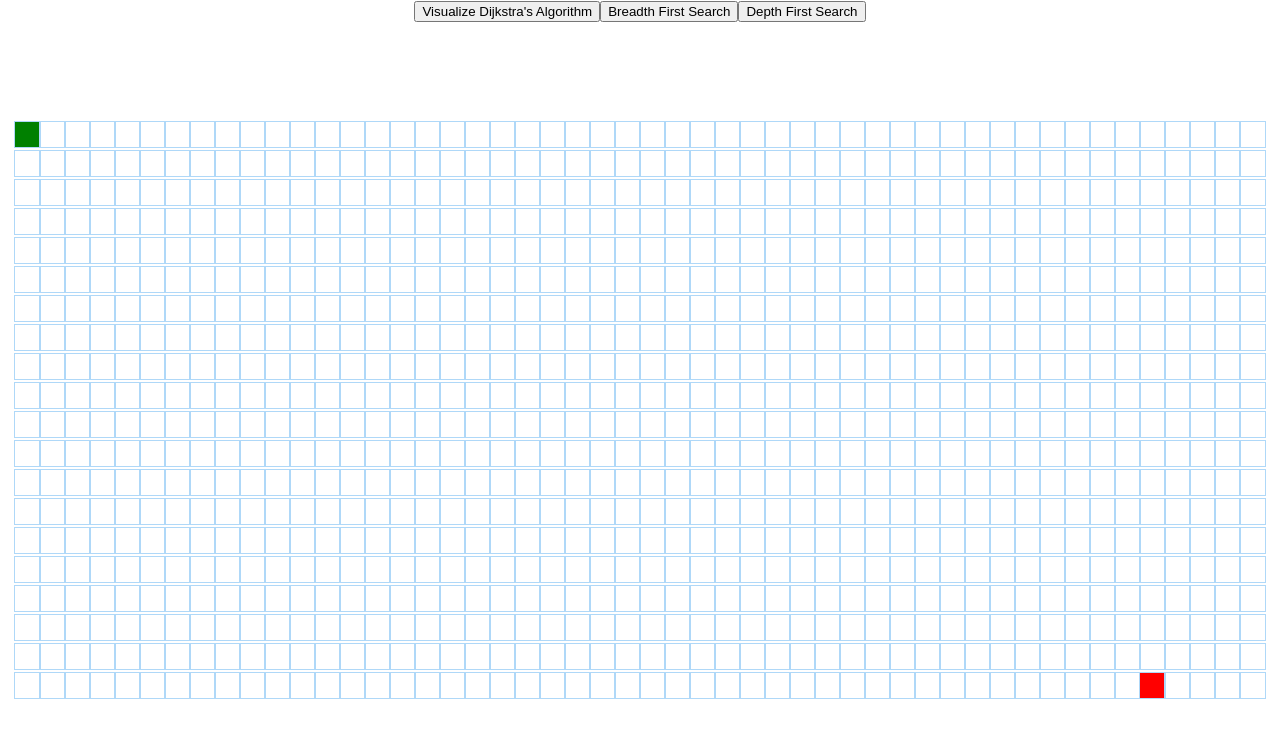
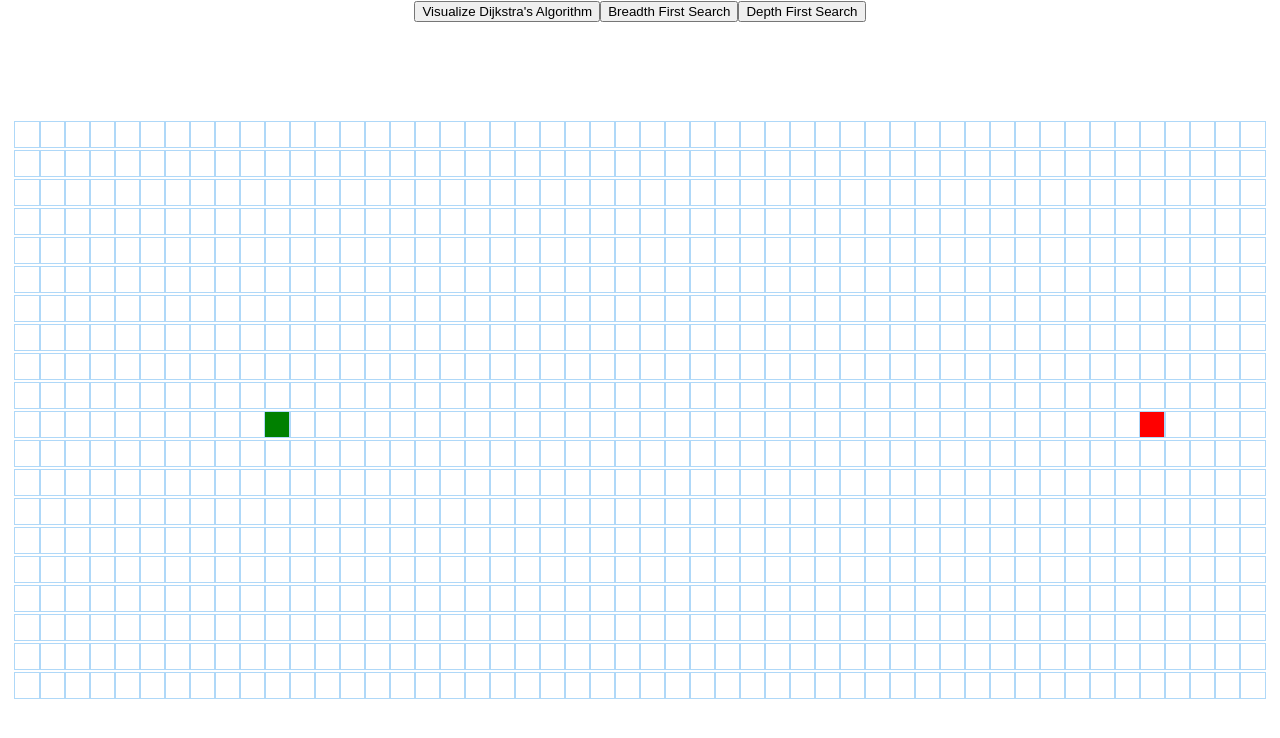
Before and after one commit to SchrOdinger11/AlgoVisualizer, a React (Create React App) app: page / in a window 1280 px wide. Shown: the top 738 px of the page. Built offline with nearby package versions, Linux system fonts and the light colour scheme.

Commit message:
Minor changes

```diff
--- a/src/algorithms/bfs.js
+++ b/src/algorithms/bfs.js
@@ -1,104 +1,71 @@
-
+import {shortestPathOrder } from "./dijkstra";
 export function bfs(grid, start, finish) {
-    console.log(start.d)
+    //console.log(start.d)
     start.d=1;
-    console.log(start.d)
-
+    //console.log(start.d)
 
     let nodesInShortestPathOrder = [];
 
-        let closedSet = [];
-        let visitedNodes = [];
+        let temp = [];
+        let visitedArray  = [];
         let queue=[];
         queue.push(start);
 
         while(queue.length !== 0)
         {
-            let u =queue[0];
+            let currentNode =queue[0];
             for(let i=0;i<queue.length;i++)
             {
-                if(queue[i].d<u.d)
+                if(queue[i].d<currentNode.d)
                 {
-                    u = queue[i];
+                    currentNode = queue[i];
                 }
             }
-            visitedNodes.push(u);
-            closedSet.push(u);
-            queue= queue.filter((el)=> el!== u);
-
-
-
-
-
+            visitedArray .push(currentNode);
+            temp.push(currentNode);
+            queue= queue.filter((node)=> node!== currentNode);
 
 
             let neighbors = [];
-            const {col, row} = u;
+            const {col, row} = currentNode;
             if (row > 0) neighbors.push(grid[row - 1][col]);
             if (row < grid.length - 1) neighbors.push(grid[row + 1][col]);
             if (col > 0) neighbors.push(grid[row][col - 1]);
             if (col < grid[0].length - 1) neighbors.push(grid[row][col + 1]);
 
 
-
-
-
-
-
-
-
-
-
-
-
-
-
-
-
-
-
-
-
-
-
-
-
             for(let i=0;i< neighbors.length;i++)
             {
 
                 let neighbour =  neighbors[i];
-                if(!closedSet.includes(neighbour) && !neighbour.isWall)
+                if(!temp.includes(neighbour) && !neighbour.wall)
                 {
 
-                    let alt = u.d + 1;
-                    if(alt<neighbour.d)
+                    let tempD = currentNode.d + 1;
+                    if(tempD<neighbour.d)
                     {
-                        neighbour.d = alt;
-                        neighbour.previousNode = u;
+                        neighbour.d = tempD;
+                        neighbour.previousNode = currentNode;
                         queue.push(neighbour);
                     }
                 }
 
 
             }
-            if(u === finish)
+            if(currentNode === finish)
             {
 
 
-                    let currentNode = finish;
-                    while (currentNode !== null) {
-                      nodesInShortestPathOrder.unshift(currentNode);
-                      currentNode = currentNode.previousNode;
-                    }
+                    nodesInShortestPathOrder=shortestPathOrder(finish)
                    // console.log(nodesInShortestPathOrder)
-                    return {nodesInShortestPathOrder,visitedNodes};
+                    return {nodesInShortestPathOrder,visitedArray };
 
 
             }
 
         }
 
-    return { nodesInShortestPathOrder,visitedNodes ,error:"No path found"};
+    return { nodesInShortestPathOrder,visitedArray  ,error:"No path found"};
 
 
 
--- a/src/algorithms/dfs.js
+++ b/src/algorithms/dfs.js
@@ -1,43 +1,44 @@
-export function dfs(grid,startNode,endNode){
-    startNode.d=1;
-    let s = [];
-    let visitedNodes = [];
-  const  nodesInShortestPathOrder=[];
+import { shortestPathOrder } from "./dijkstra";
+export function dfs(grid,start,finish){
 
-    s.push(startNode);
 
-    visitedNodes.push(startNode);
 
-    while(s.length !== 0)
+    start.d=1;
+    let stack = [];
+    let visitedArray = [];
+  let  nodesInShortestPathOrder=[];
+
+  stack.push(start);
+
+    visitedArray.push(start);
+
+    while(stack.length !== 0)
     {
-        let u = s.pop();
+        let currentNode = stack.pop();
 
 
 
         let n = [];
-            const {col, row} = u;
+            const {col, row} = currentNode;
             if (row > 0) n.push(grid[row - 1][col]);
             if (row < grid.length - 1) n.push(grid[row + 1][col]);
             if (col > 0) n.push(grid[row][col - 1]);
             if (col < grid[0].length - 1) n.push(grid[row][col + 1]);
 
-        if(u === endNode)
+        if(currentNode === finish)
         {
-            let currentNode = endNode;
-            while (currentNode !== null) {
-              nodesInShortestPathOrder.unshift(currentNode);
-              currentNode = currentNode.previousNode;
-            }
-            return {nodesInShortestPathOrder,visitedNodes};
+
+            nodesInShortestPathOrder=shortestPathOrder(finish);
+            return {nodesInShortestPathOrder,visitedArray};
         }
 
         for(let i=0;i<n.length;i++)
         {
-            if(!visitedNodes.includes(n[i]) && !n[i].isWall)
+            if(!visitedArray.includes(n[i]) && !n[i].wall)
             {
-                n[i].previousNode = u;
-                visitedNodes.push(n[i]);
-                s.push(n[i]);
+                n[i].previousNode = currentNode;
+                visitedArray.push(n[i]);
+                stack.push(n[i]);
             }
 
 
--- a/src/algorithms/dijkstra.js
+++ b/src/algorithms/dijkstra.js
@@ -1,36 +1,22 @@
 
 export function dijkstra(grid, start, finish) {
   start.d = 0;
-  const visitedNodes = [];
+  const visitedArray = [];
 
-  const unvisitedNodes = getthenodes(grid);
+  const unvisitedNodes = nodesFromgrid(grid);
   while (!!unvisitedNodes.length) {
-    sortNodesByDistance(unvisitedNodes);
+    sort_by_distance(unvisitedNodes);
     const closestNode = unvisitedNodes.shift();
 
-    if (closestNode.isWall) continue;
+    if (closestNode.wall) continue;
 
-    if (closestNode.d === Infinity) return visitedNodes;
+    if (closestNode.d === Infinity) return visitedArray;
     closestNode.isVisited = true;
-    visitedNodes.push(closestNode);
-    if (closestNode === finish) return visitedNodes;
+    visitedArray.push(closestNode);
+    if (closestNode === finish) return visitedArray;
     updateUnvisitedNeighbors(closestNode, grid);
   }
-}
-
-function sortNodesByDistance(unvisitedNodes) {
-  unvisitedNodes.sort((nodeA, nodeB) => nodeA.d - nodeB.d);
-}
-
-function updateUnvisitedNeighbors(node, grid) {
-  const unvisitedNeighbors = getUnvisitedNeighbors(node, grid);
-  for (const neighbor of unvisitedNeighbors) {
-    neighbor.d = node.d + 1;
-    neighbor.previousNode = node;
-  }
-}
-
-function getUnvisitedNeighbors(node, grid) {
+}function unvisitedNeighbors(node, grid) {
   const neighbors = [];
   const {col, row} = node;
   if (row > 0) neighbors.push(grid[row - 1][col]);
@@ -40,7 +26,21 @@ function getUnvisitedNeighbors(node, grid) {
   return neighbors.filter(neighbor => !neighbor.isVisited);
 }
 
-function getthenodes(grid) {
+function sort_by_distance(unvisitedNodes) {
+  unvisitedNodes.sort((nodeA, nodeB) => nodeA.d - nodeB.d);
+}
+
+function updateUnvisitedNeighbors(node, grid) {
+  const unvisitedNeighborss = unvisitedNeighbors(node, grid);
+  for (const neighbor of unvisitedNeighborss) {
+    neighbor.d = node.d + 1;
+    neighbor.previousNode = node;
+  }
+}
+
+
+
+function nodesFromgrid(grid) {
   const n = [];
   for (const row of grid) {
     for (const node of row) {
@@ -53,9 +53,9 @@ function getthenodes(grid) {
   return n;
 }
 
-export function getNodesInShortestPathOrder(finishNode) {
+export function shortestPathOrder(finish) {
   const nodesInShortestPathOrder = [];
-  let currentNode = finishNode;
+  let currentNode = finish;
   while (currentNode !== null) {
     nodesInShortestPathOrder.unshift(currentNode);
     currentNode = currentNode.previousNode;
--- a/src/pathfindingvisualizer/Node/Node.jsx
+++ b/src/pathfindingvisualizer/Node/Node.jsx
@@ -8,7 +8,7 @@ export default class Node extends Component {
       col,
       isFinish,
       isStart,
-      isWall,
+      wall,
       onMouseDown,
       onMouseEnter,
       onMouseUp,
@@ -18,7 +18,7 @@ export default class Node extends Component {
       ? 'node-finish'
       : isStart
       ? 'node-start'
-      : isWall
+      : wall
       ? 'node-wall'
       : '';
 
--- a/src/pathfindingvisualizer/PathfindingVisualizer.jsx
+++ b/src/pathfindingvisualizer/PathfindingVisualizer.jsx
@@ -1,15 +1,15 @@
 import React, {Component} from 'react';
 
 import Node from './Node/Node';
-import {dijkstra, getNodesInShortestPathOrder} from '../algorithms/dijkstra';
+import {dijkstra, shortestPathOrder} from '../algorithms/dijkstra';
 import {bfs} from '../algorithms/bfs'
 import {dfs} from '../algorithms/dfs'
 import './PathfindingVisualizer.css';
 
-const starting_row = 0;
-const starting_col = 0;
-const ending_row = 19;
-const ending_col = 45;
+const starting_row = 10;
+const starting_col = 10;
+const ending_row = 10;  //19
+const ending_col = 45;//45
 
 
 
@@ -82,7 +82,7 @@ export default class PathfindingVisualizer extends Component {
     const startNode = grid[starting_row][starting_col];
     const finishNode = grid[ending_row][ending_col];
     const visitedNodesInOrder = dijkstra(grid, startNode, finishNode);
-    const nodesInShortestPathOrder = getNodesInShortestPathOrder(finishNode);
+    const nodesInShortestPathOrder = shortestPathOrder(finishNode);
     console.log(visitedNodesInOrder)
    this.animateDijkstra(visitedNodesInOrder, nodesInShortestPathOrder);
   }
@@ -92,7 +92,7 @@ export default class PathfindingVisualizer extends Component {
     const startNode = grid[starting_row][starting_col];
     const finishNode = grid[ending_row][ending_col];
     const x=bfs(grid, startNode, finishNode);
-    const visitedNodesInOrder = x.visitedNodes;
+    const visitedNodesInOrder = x.visitedArray ;
     const nodesInShortestPathOrder = x.nodesInShortestPathOrder;
    //console.log(x.nodesInShortestPathOrder)
     this.animateDijkstra(visitedNodesInOrder, nodesInShortestPathOrder);
@@ -105,7 +105,7 @@ export default class PathfindingVisualizer extends Component {
     const startNode = grid[starting_row][starting_col];
     const finishNode = grid[ending_row][ending_col];
     const x=dfs(grid, startNode, finishNode);
-    const visitedNodesInOrder = x.visitedNodes;
+    const visitedNodesInOrder = x.visitedArray;
     const nodesInShortestPathOrder = x.nodesInShortestPathOrder;
    //console.log(x.nodesInShortestPathOrder)
     this.animateDijkstra(visitedNodesInOrder, nodesInShortestPathOrder);
@@ -140,7 +140,7 @@ export default class PathfindingVisualizer extends Component {
               <div key={rowIdx}>
 
                 {row.map((node, nodeIdx) => {
-                  const {row, col, isFinish, isStart, isWall} = node;
+                  const {row, col, isFinish, isStart, wall} = node;
                   return (
 
 
@@ -149,7 +149,7 @@ export default class PathfindingVisualizer extends Component {
                       col={col}
                       isFinish={isFinish}
                       isStart={isStart}
-                      isWall={isWall}
+                      wall={wall}
                       mouseIsPressed={mouseIsPressed}
                       onMouseDown={(row, col) => this.handleMouseDown(row, col)}
                       onMouseEnter={(row, col) =>
@@ -194,8 +194,8 @@ const createNode = (col, row) => {
     isFinish: row === ending_row && col === ending_col,
     d: Infinity,
 
-    isVisited: false,
-    isWall: false,
+    visited: false,
+    wall: false,
     previousNode: null,
 
 
@@ -211,7 +211,7 @@ const getNewGridWithWallToggled = (grid, row, col) => {
   const node = newGrid[row][col];
   const newNode = {
     ...node,
-    isWall: !node.isWall,
+    wall: !node.wall,
   };
   newGrid[row][col] = newNode;
   return newGrid;
```
